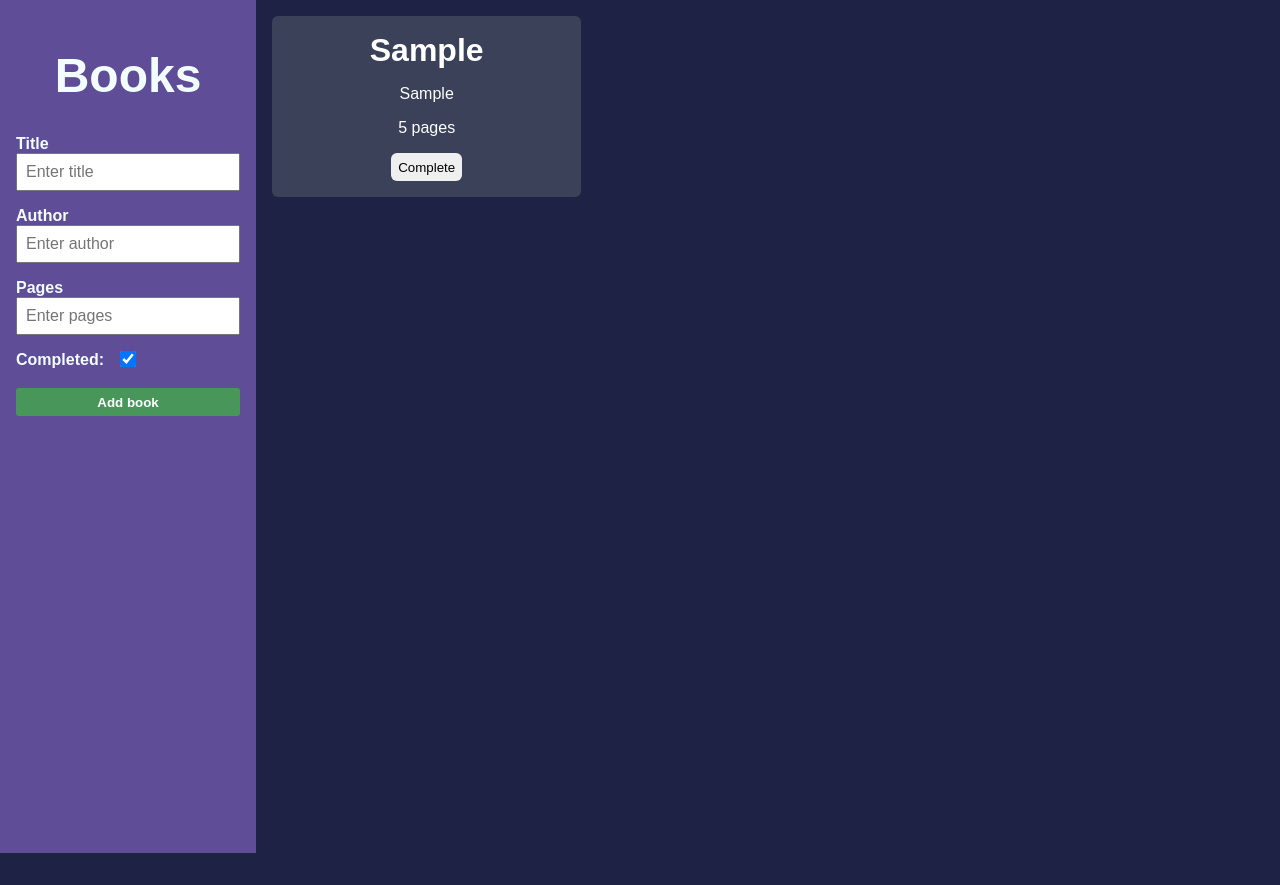
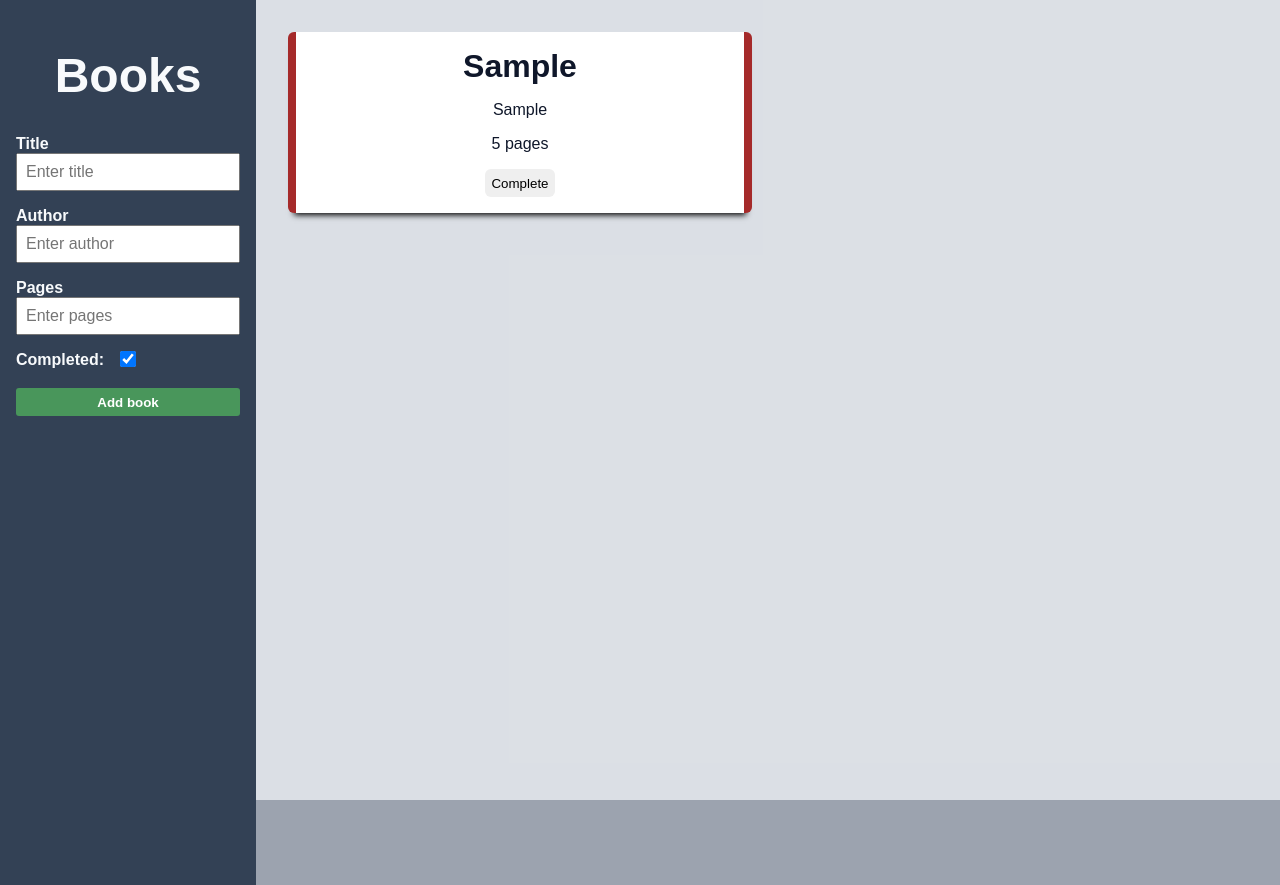
Before and after one commit to TedV4/library-app, a plain HTML site: page index.html in a window 1280 px wide. Both pictures are taken after typing "Sample", "Sample", "5" into the empty fields and a click on the button "Add book". Before the commit the page ends 853 px from the top, so only its background shows below. Drawn offline with Linux system fonts and the light colour scheme.

Commit message:
Change background colors, add border styling and box shadow to book cards

```diff
--- a/style.css
+++ b/style.css
@@ -6,20 +6,20 @@
 }
 
 body {
-    background: #1e2244;
+    background: #9ca3af;
 }
 
 .main-content {
   display: grid;
   grid-template-columns: 1fr 4fr;
   grid-template-rows: 1fr;
-  color: #f2fdff;
-  background: #1e2244;
+  color: #f8fafc;
+  background: rgba(236,239,243,0.8);
   height: 100vh;
 }
 
 .sidebar {
-  background: #5f4d97;
+  background: #334155;
   grid-column-start: 1;
   grid-column-end: 2;
 
@@ -80,7 +80,7 @@ form {
 
 /* Grid container */
 .grid-container {
-  padding: 1em;
+  padding: 2em;
   display: grid;
   grid-template-columns: repeat(auto-fill, minmax(300px, 1fr));
   grid-template-rows: repeat(4, 1fr);
@@ -89,11 +89,14 @@ form {
 
 /* Book cards */
 .grid-container div {
-  background: #3a4158;
-  color: white;
+  background: white;
+  color:#0f172a;
   font-size: 1em;
   border-radius: 6px;
   padding: 1em;
+  box-shadow: 0 8px 6px -6px black;
+  border-left: brown .5em solid;
+  border-right: brown .5em solid;
 
   display: flex;
   flex-direction: column;
```
